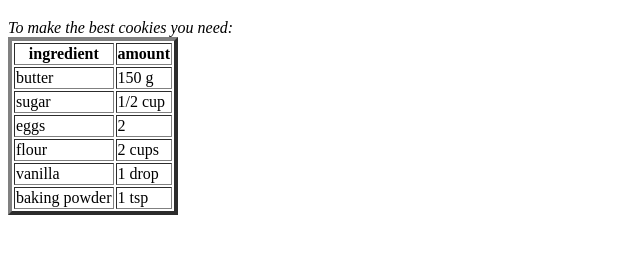
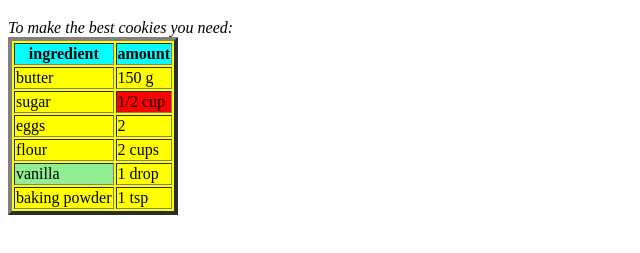
Before and after one commit to jourialem123/project3, a plain HTML site: page index.html in a window 1280 px wide. Shown: the part 61-314 px from the top of the page, without its empty margins (0-640 px from the left). Drawn offline with Linux system fonts and the light colour scheme.

Commit message:
project 3

```diff
--- a/index.html
+++ b/index.html
@@ -6,8 +6,8 @@
     <body>
         <h1>The best cookies</h1>
         <i>To make the best cookies you need:</i><br>
-       <table border="4">
-        <tr>
+       <table border="4" bgcolor="yellow">
+        <tr bgcolor="aqua">
             <th>ingredient</th>
             <th>amount</th>
         </tr>
@@ -17,7 +17,7 @@
         </tr>
         <tr>
             <td>sugar</td>
-            <td> 1/2 cup</td>
+            <td bgcolor="red"> 1/2 cup</td>
         </tr>
         <tr>
             <td>eggs</td>
@@ -28,7 +28,7 @@
             <td>2 cups</td>
         </tr>
         <tr>
-            <td>vanilla</td>
+            <td bgcolor="lightgreen">vanilla</td>
             <td>1 drop
         </tr>
        <tr>
```
